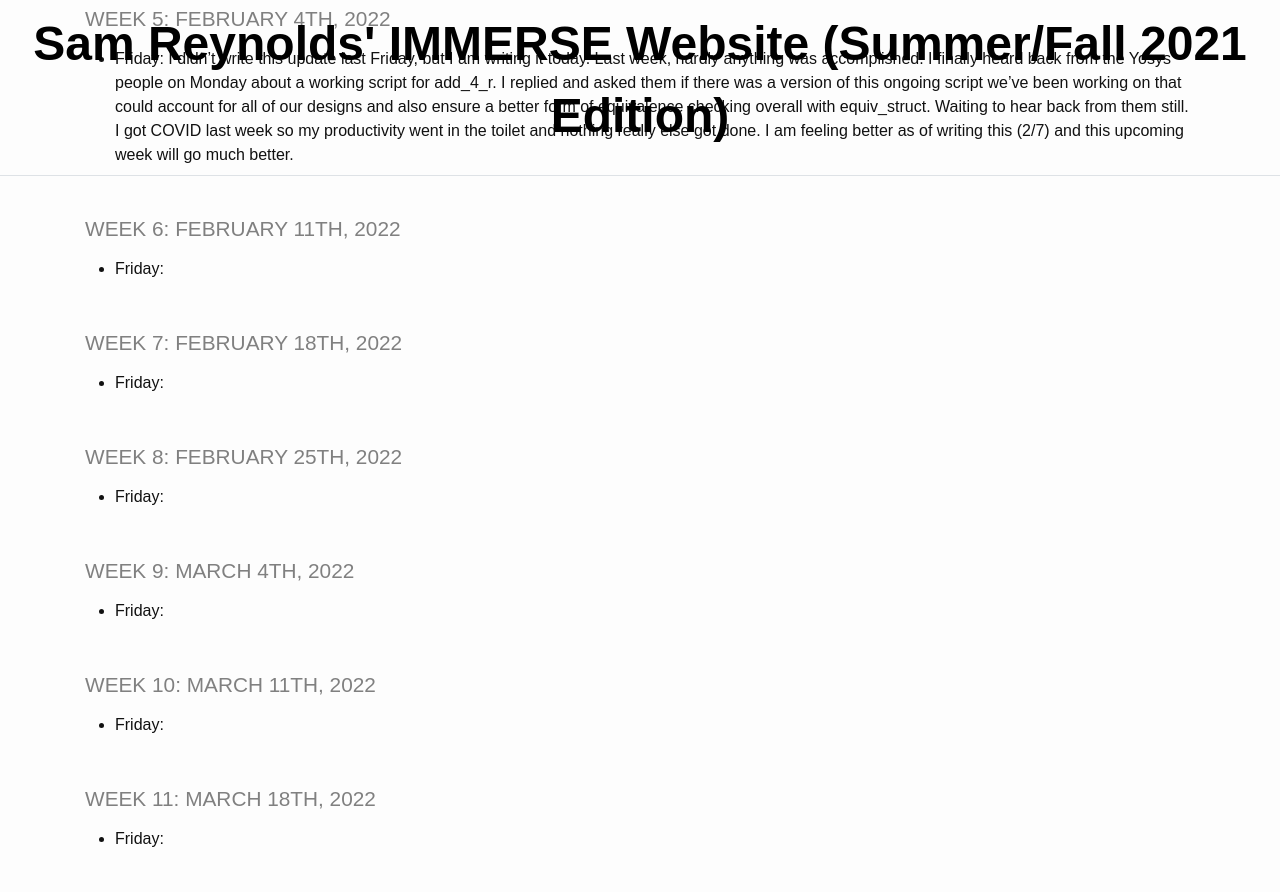
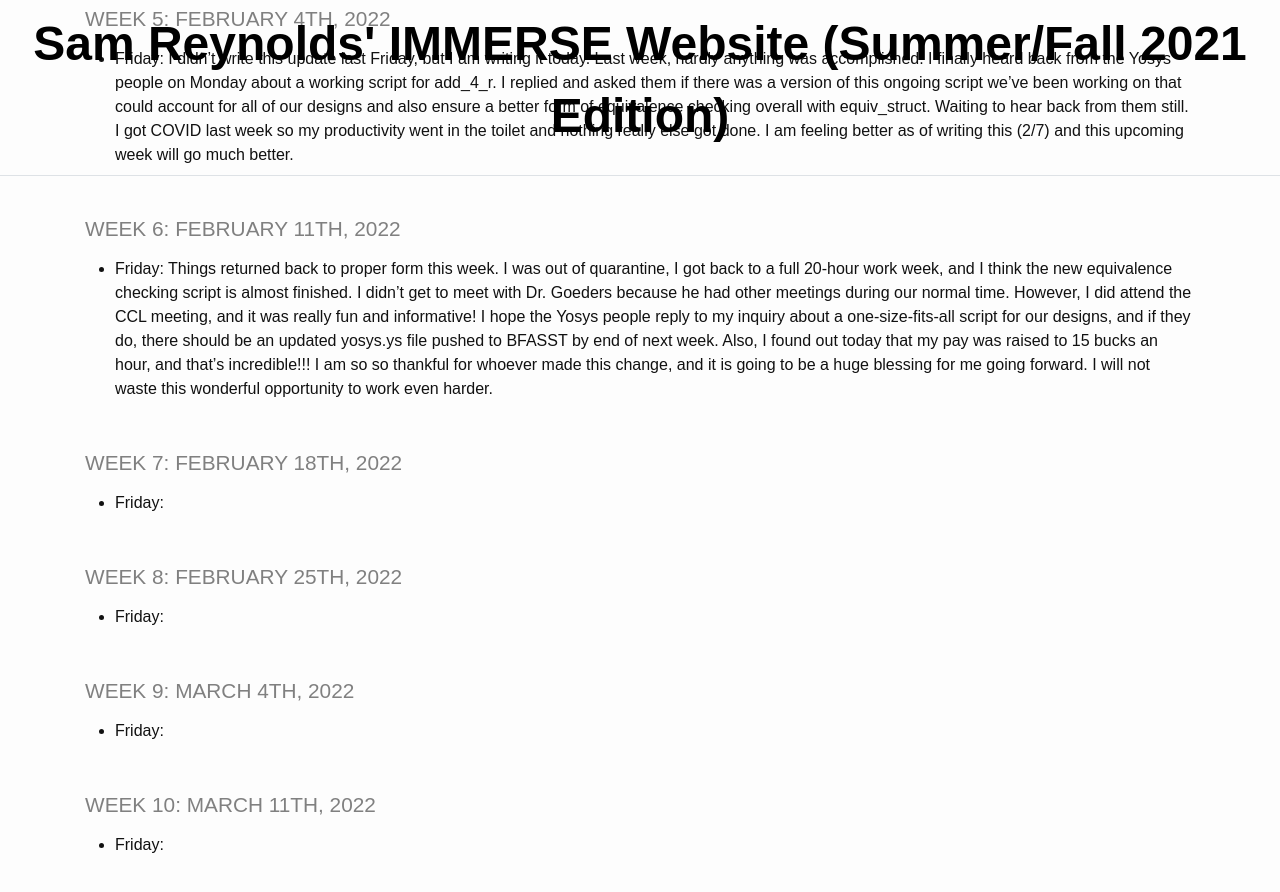
Before and after one commit to TheDHCreator/thedhcreator.github.io, a Jekyll site: the page built from _pages/log.md, in a window 1280 px wide and 900 px high, scrolled down 12025 px. Shown: the top 892 px of the window. Built offline with Jekyll 4.4.1, drawn with Linux system fonts in a browser that asks for light colours.

Commit message:
Much better week, out of quarantine, CCL meeting good, new yosys.ys script almost done, and 15 bucks an hour is now my pay! Hip hip hooraygit add _pages/log.md !

```diff
--- a/_pages/log.md
+++ b/_pages/log.md
@@ -256,7 +256,7 @@ title: IMMERSE Log
 
 ### Week 6: February 11th, 2022
 
-* **Friday**:
+* **Friday**: Things returned back to proper form this week. I was out of quarantine, I got back to a full 20-hour work week, and I think the new equivalence checking script is almost finished. I didn't get to meet with Dr. Goeders because he had other meetings during our normal time. However, I did attend the CCL meeting, and it was really fun and informative! I hope the Yosys people reply to my inquiry about a one-size-fits-all script for our designs, and if they do, there should be an updated yosys.ys file pushed to BFASST by end of next week. Also, I found out today that my pay was raised to 15 bucks an hour, and that's incredible!!! I am so so thankful for whoever made this change, and it is going to be a huge blessing for me going forward. I will not waste this wonderful opportunity to work even harder.
 
 ### Week 7: February 18th, 2022
 
```
